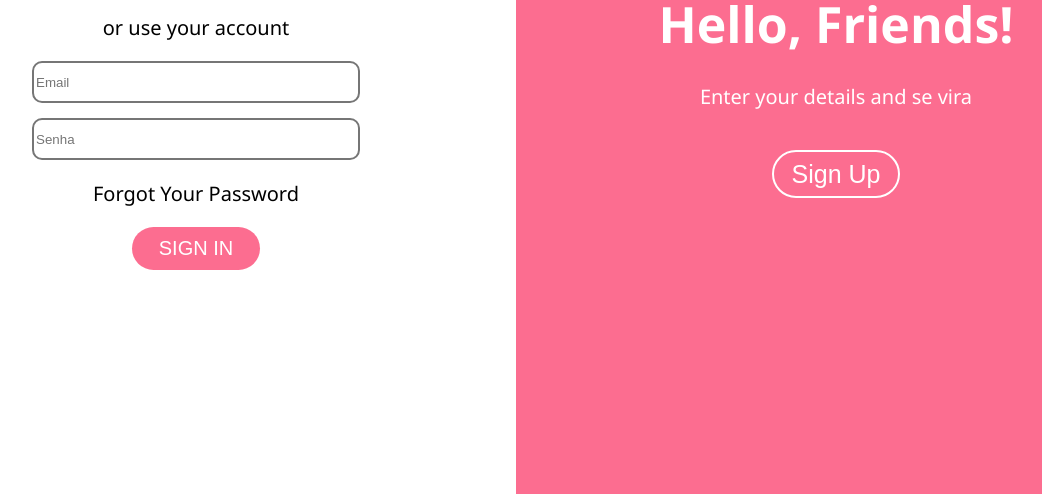
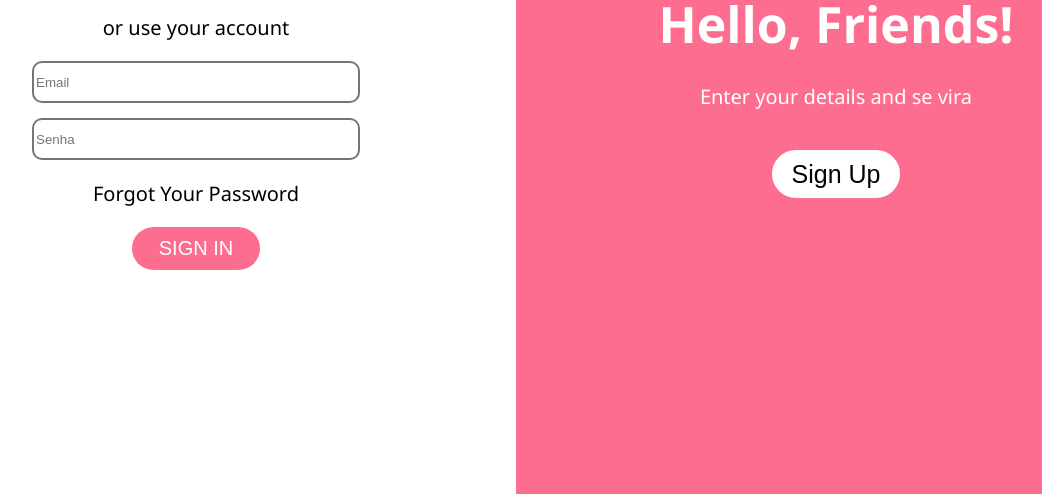
Before and after one commit to Eric02222/atvModelagem, a plain HTML site: page atv/index.html in a window 1280 px wide. In both pictures the pointer is over the button "Sign Up". Shown: the part 306-800 px from the top of the page, without its empty margins (124-1166 px from the left). Drawn offline with Linux system fonts and the light colour scheme.

Commit message:
animação botão de login

```diff
--- a/atv/style.css
+++ b/atv/style.css
@@ -102,6 +102,7 @@ body {
     color: rgb(255, 255, 255);
     background-color: rgba(240, 248, 255, 0);
     border-color: rgb(255, 255, 255);
+    transition: 0.5s;
 }
 
 #iconeIg {
@@ -149,3 +150,9 @@ body {
     border-color: black;
     transition: 0.5s;
 }
+
+#btnCad:hover {
+    color: rgb(0, 0, 0);
+    background-color: rgb(255, 255, 255);
+    transition: 0.5s;
+}
```
